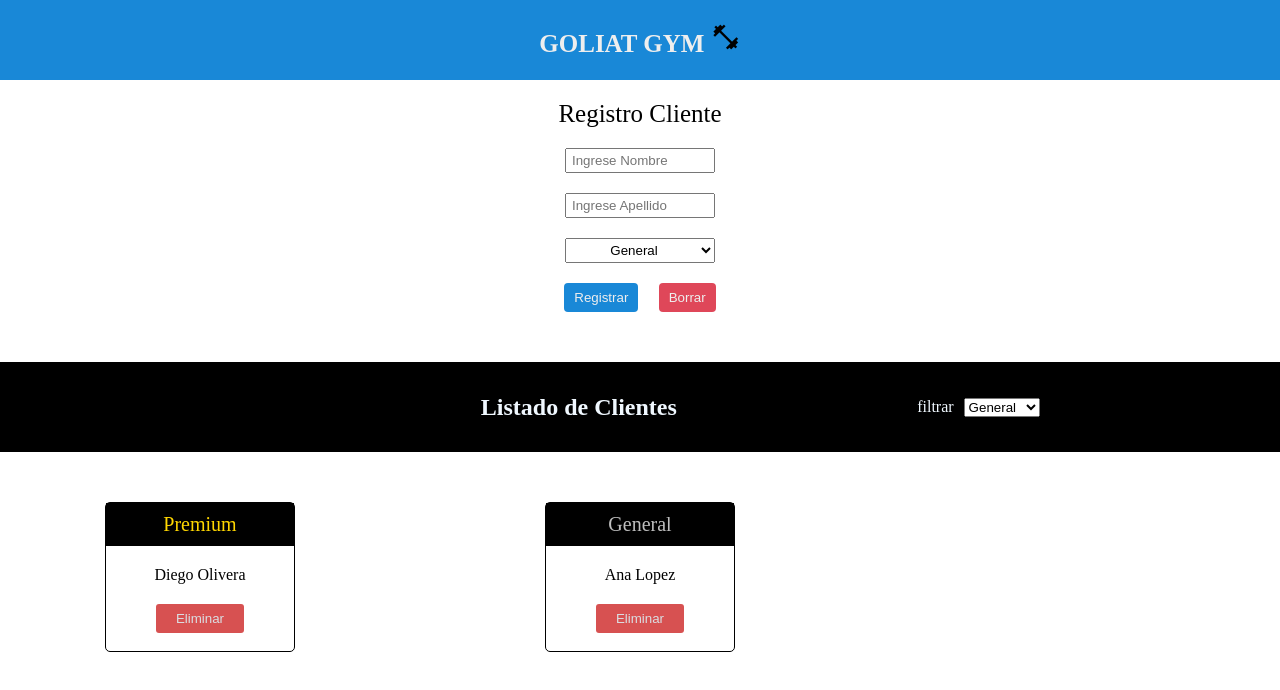
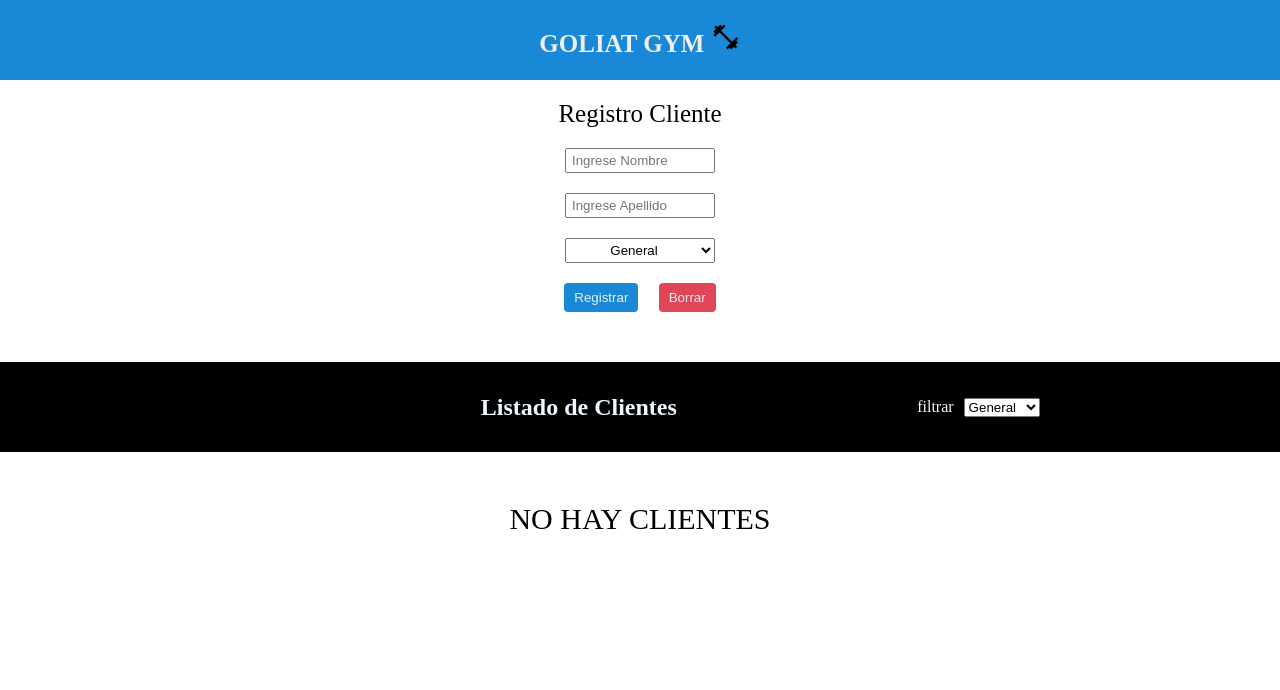
Before and after one commit to diegoolivera/gym, an Angular app: page / in a window 1280 px wide. Shown: the top 690 px of the page. Built offline with nearby package versions, Linux system fonts and the light colour scheme.

Commit message:
[ADD]mensaje no hay clientes

```diff
--- a/src/app/app.component.css
+++ b/src/app/app.component.css
@@ -10,3 +10,11 @@
 .contentBuscador{
   margin-top: 50px;
 }
+
+.contentMsg{
+  display: flex;
+  align-items: center;
+  justify-content: center;
+  margin-top: 50px;
+  font-size: 30px;
+}
--- a/src/app/app.component.html
+++ b/src/app/app.component.html
@@ -3,7 +3,11 @@
 <div class="contentBuscador">
   <Buscador (filtro)="filtrar($event)"></Buscador>
 </div>
+<div class="contentMsg" *ngIf="clientes.length === 0">
+  <p>NO HAY CLIENTES</p>
+</div>
 <div class="contentCards">
+
   <Card *ngFor="let c of filtrado; let i = index"
     [cliente]="c"
     [i]="i"
--- a/src/app/app.component.ts
+++ b/src/app/app.component.ts
@@ -7,7 +7,7 @@ import { Cliente } from 'src/assets/class/Cliente.model';
   styleUrls: ['./app.component.css']
 })
 export class AppComponent {
-  clientes:Cliente[] = [new Cliente("Diego","Olivera","Premium"),new Cliente("Ana","Lopez","General")]
+  clientes:Cliente[] = []
   filtrado:Cliente[] = [...this.clientes];
 
   agregarCliente(newCliente:Cliente){
```
